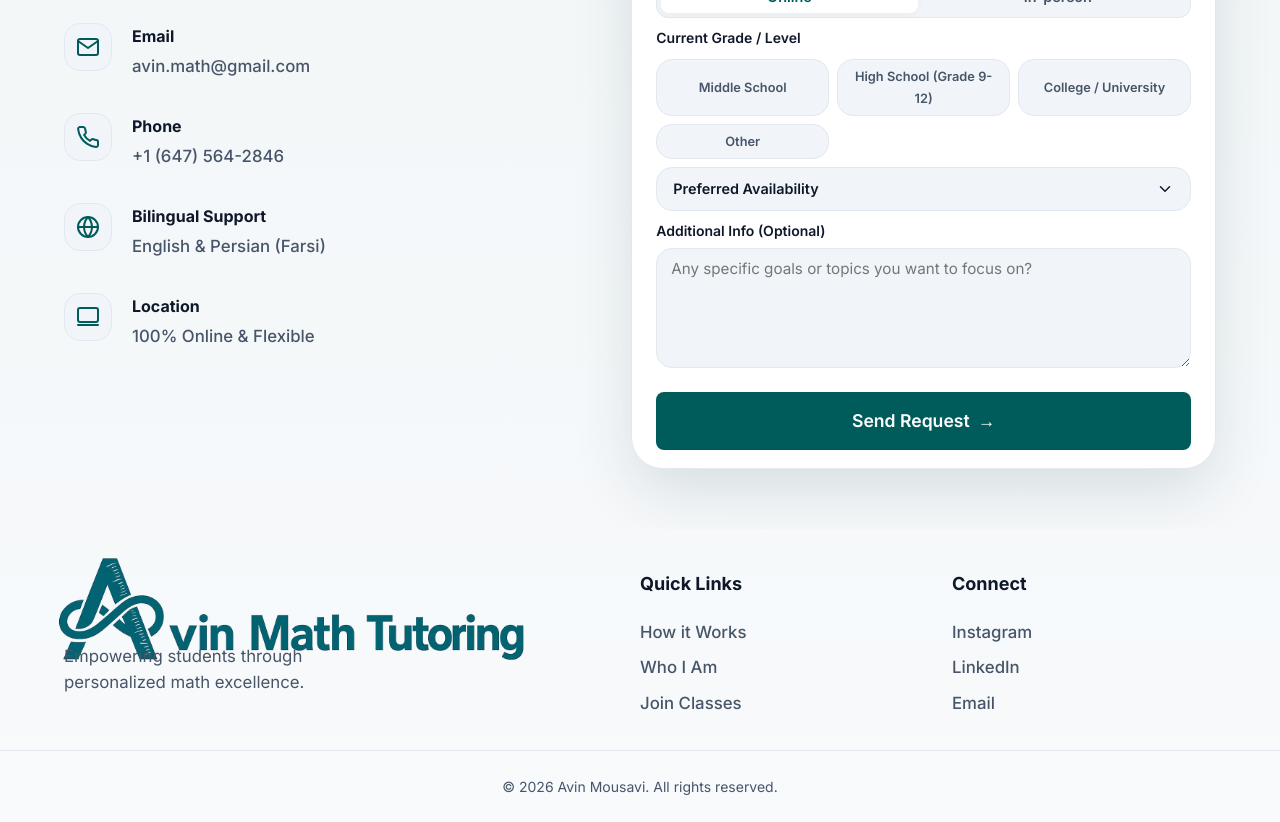
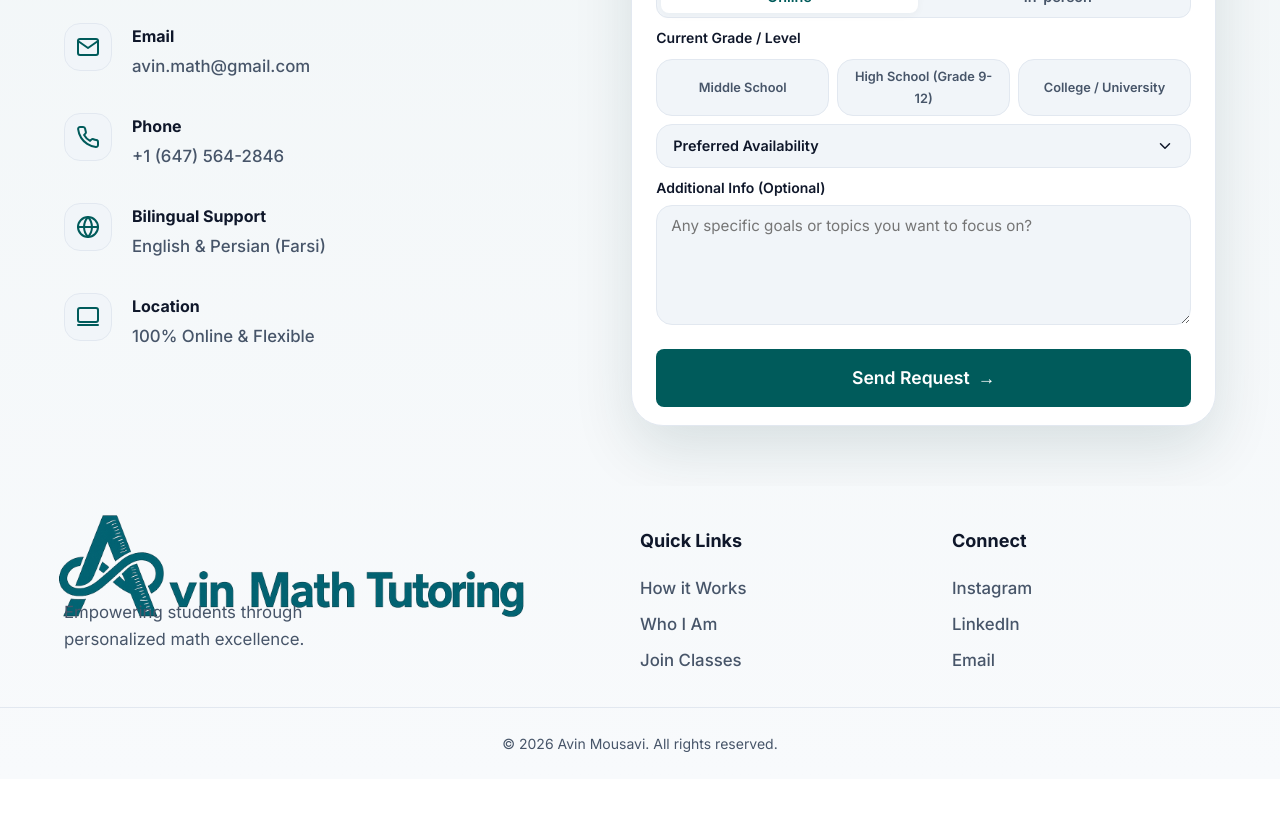
Before and after one commit to parsaabbasian/Math_Tutoring, a Next.js app: page / in a window 1280 px wide. Shown: the part 2220-3042 px from the top of the page. After the commit the page ends 2999 px from the top, so only its background shows below. Built offline with nearby package versions, Linux system fonts and the light colour scheme.

Commit message:
Remove 'Other' option from grade selection to simplify the form

```diff
--- a/src/app/translations.ts
+++ b/src/app/translations.ts
@@ -80,7 +80,7 @@ export const translations = {
         message: "Additional Info (Optional)",
         submit: "Send Request",
         success: "Request sent successfully! Avin will contact you soon.",
-        grades: ['Middle School', 'High School (Grade 9-12)', 'College / University', 'Other'],
+        grades: ['Middle School', 'High School (Grade 9-12)', 'College / University'],
         type: "Tutoring Type",
         online: "Online",
         inPerson: "In-person",
@@ -179,7 +179,7 @@ export const translations = {
         message: "اطلاعات بیشتر (اختیاری)",
         submit: "ارسال درخواست",
         success: "درخواست با موفقیت ارسال شد! آوین به زودی با شما تماس می‌گیرد.",
-        grades: ["مدرسه راهنمایی", "دبیرستان (کلاس ۹-۱۲)", "کالج / دانشگاه", "سایر موارد"],
+        grades: ["مدرسه راهنمایی", "دبیرستان (کلاس ۹-۱۲)", "کالج / دانشگاه"],
         type: "نوع آموزش",
         online: "آنلاین",
         inPerson: "حضوری",
```
